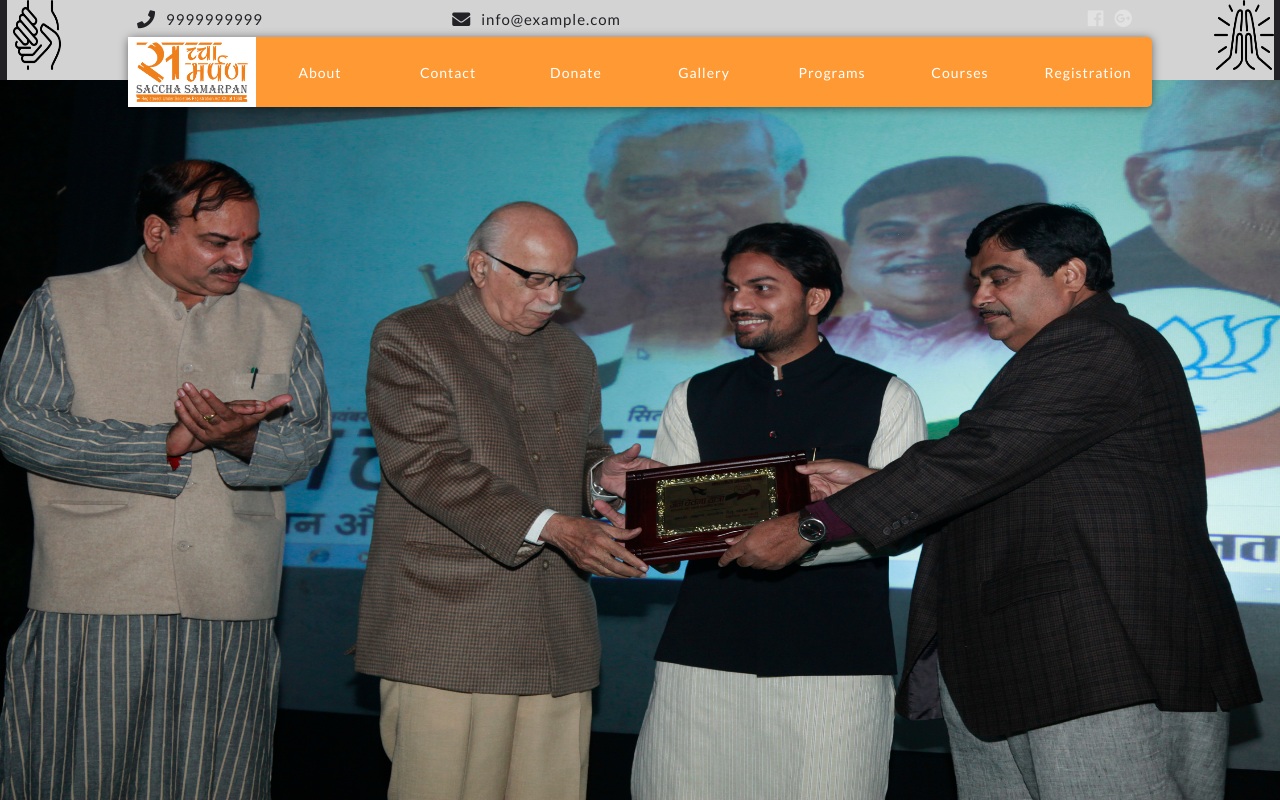
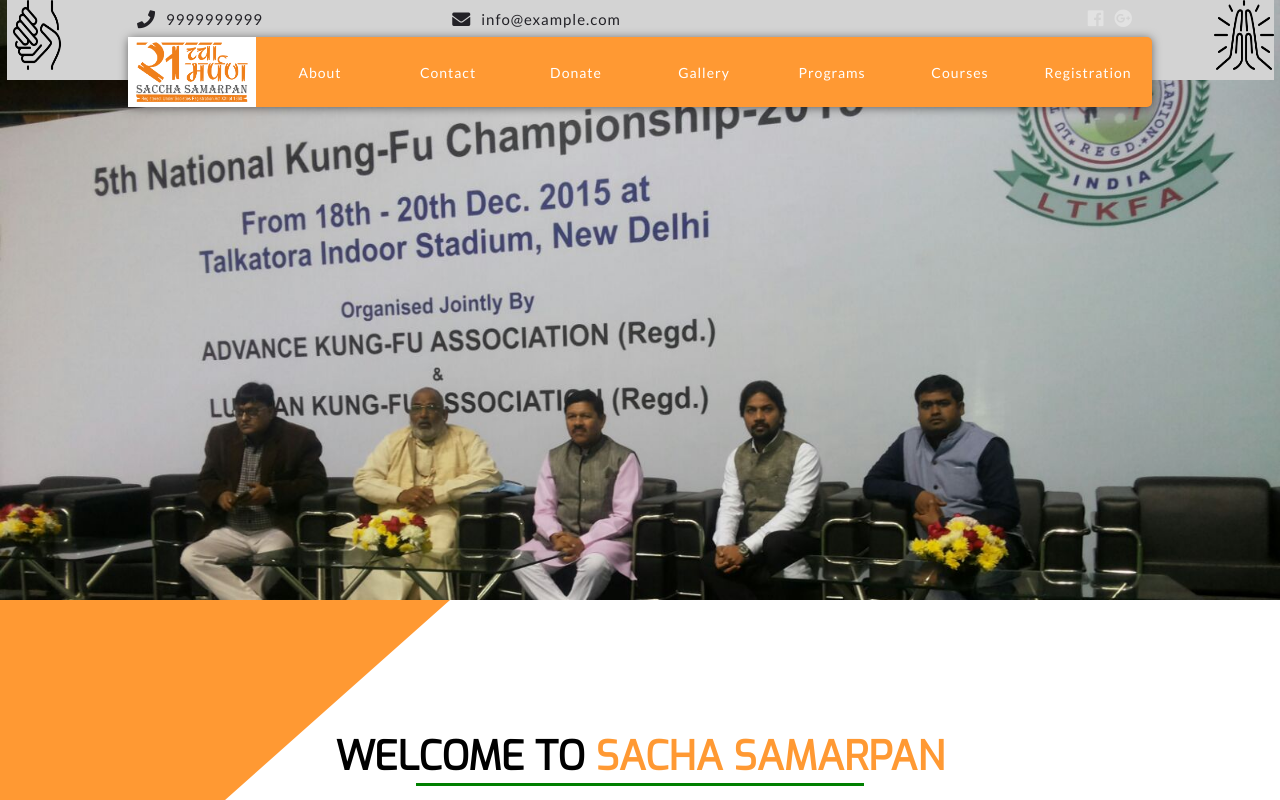
Before and after one commit to riverrz/sacha-samarpan-ngo, a React app in the folder client/: page / in a window 1280 px wide. Shown: the top 800 px of the page. Built offline with nearby package versions, Linux system fonts and the light colour scheme.

Commit message:
Add carousel and key for galleryItem in gallery.js

```diff
--- a/client/src/components/Carousel/Carousel.css
+++ b/client/src/components/Carousel/Carousel.css
@@ -1,9 +1,69 @@
-.Carousel {
-    margin-top: 8rem;
+@keyframes mover {
+
+0% {
+	left: 0;
+}
+
+20% {
+	left: 0;
+}
+
+25% {
+	left: -100%;
+}
+
+45% {
+    left: -100%;
+
+}
+
+50% {
+		left: -200%;
+
+}
+
+70% {
+	left: -200%;
+}
+
+75% {
+	left: -300%;
+}
+
+95% {
+	left: -300%;
+}
+
+100% {
+	left: -400%;
+
+}
+
+}
+
+.slider {
+    overflow: hidden;
     width: 100%;
-    height: 90vh;
+    height: 75vh;
+    position: relative;
+    z-index: -2;
 }
-.pic {
+
+.slider figure>div {
+	width: 20%;
+	float: left;
+}
+.imageBox>img {
     width: 100%;
     height: 100%;
 }
+.slider figure {
+	position: relative;
+    width: 500%;
+	margin: 0;
+	left: 0;
+	text-align: left;
+	font-size: 0;
+	animation: mover 20s infinite ;
+
+}
--- a/client/src/components/Carousel/Carousel.js
+++ b/client/src/components/Carousel/Carousel.js
@@ -1,11 +1,20 @@
-import React from 'react';
-import classes from './Carousel.css';
-const carousel = (props)=> {
-    return(
-        <div className={classes.Carousel}>
-            <img src='/images/3.JPG' alt="main pic" className={classes.pic}/>
-        </div>
-    );
-}
+import React from "react";
+import classes from "./Carousel.css";
+const carousel = props => {
+  return (
+    // <div className={classes.Carousel}>
+    //     <img src='/images/3.JPG' alt="main pic" className={classes.pic}/>
+    // </div>
+    <div className={classes.slider}>
+      <figure>
+        <div className={classes.imageBox}><img src="/images/1.JPG" alt="1" /></div>
+        <div className={classes.imageBox}><img src="/images/2.JPG" alt="2" /></div>
+        <div className={classes.imageBox}><img src="/images/3.JPG" alt="3" /></div>
+        <div className={classes.imageBox}><img src="/images/2.JPG" alt="2" /></div>
+        <div className={classes.imageBox}><img src="/images/1.JPG" alt="1" /></div>
+      </figure>
+    </div>
+  );
+};
 
 export default carousel;
--- a/client/src/components/Gallery/Gallery.js
+++ b/client/src/components/Gallery/Gallery.js
@@ -40,8 +40,8 @@
     ]
   }
   render() {
-    const allGalleryItems = this.state.images.map((data)=> {
-      return <GalleryItem imageName={data.name} text={data.text} />
+    const allGalleryItems = this.state.images.map((data,i)=> {
+      return <GalleryItem imageName={data.name} text={data.text} key={i}/>
     })
     return (
       <div className={classes.galleryContainer}>
```
